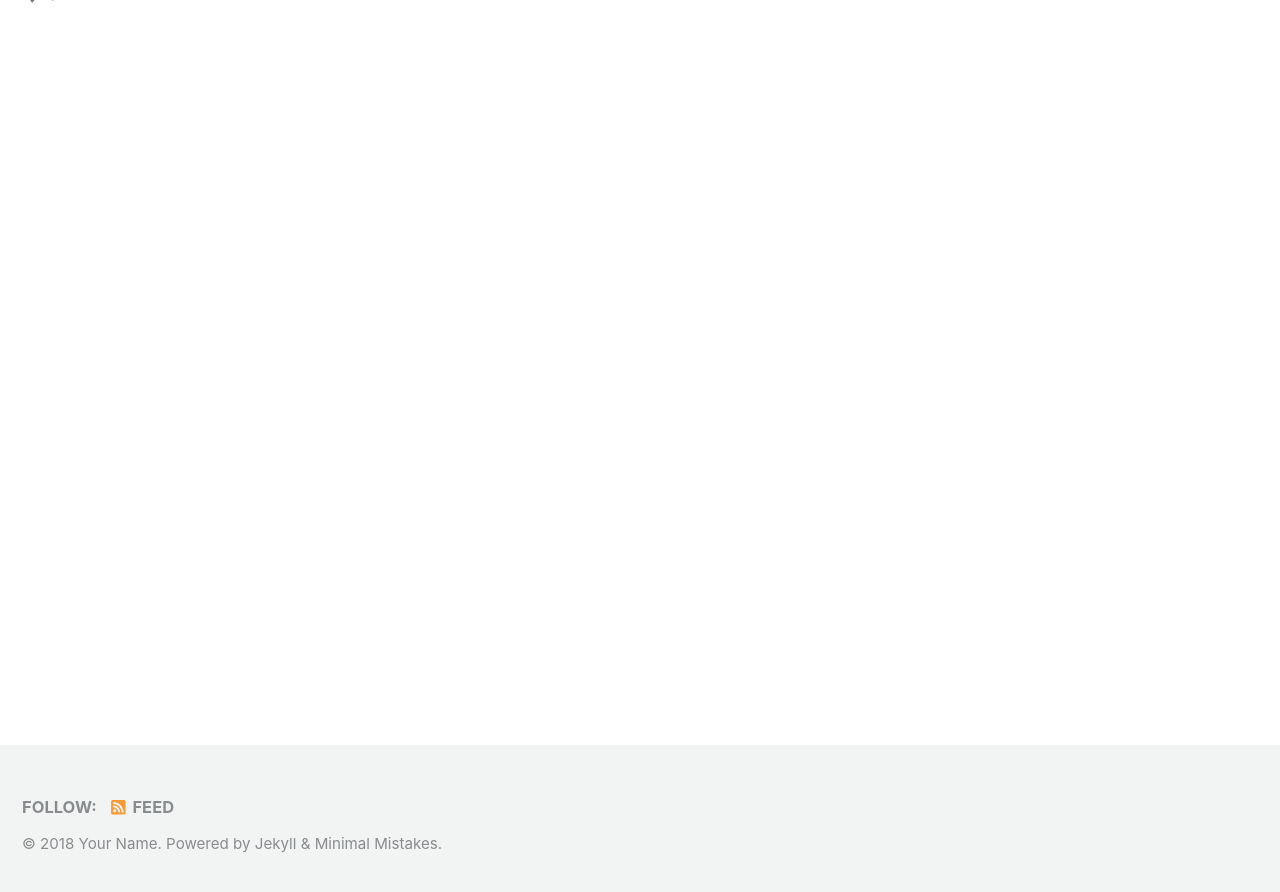
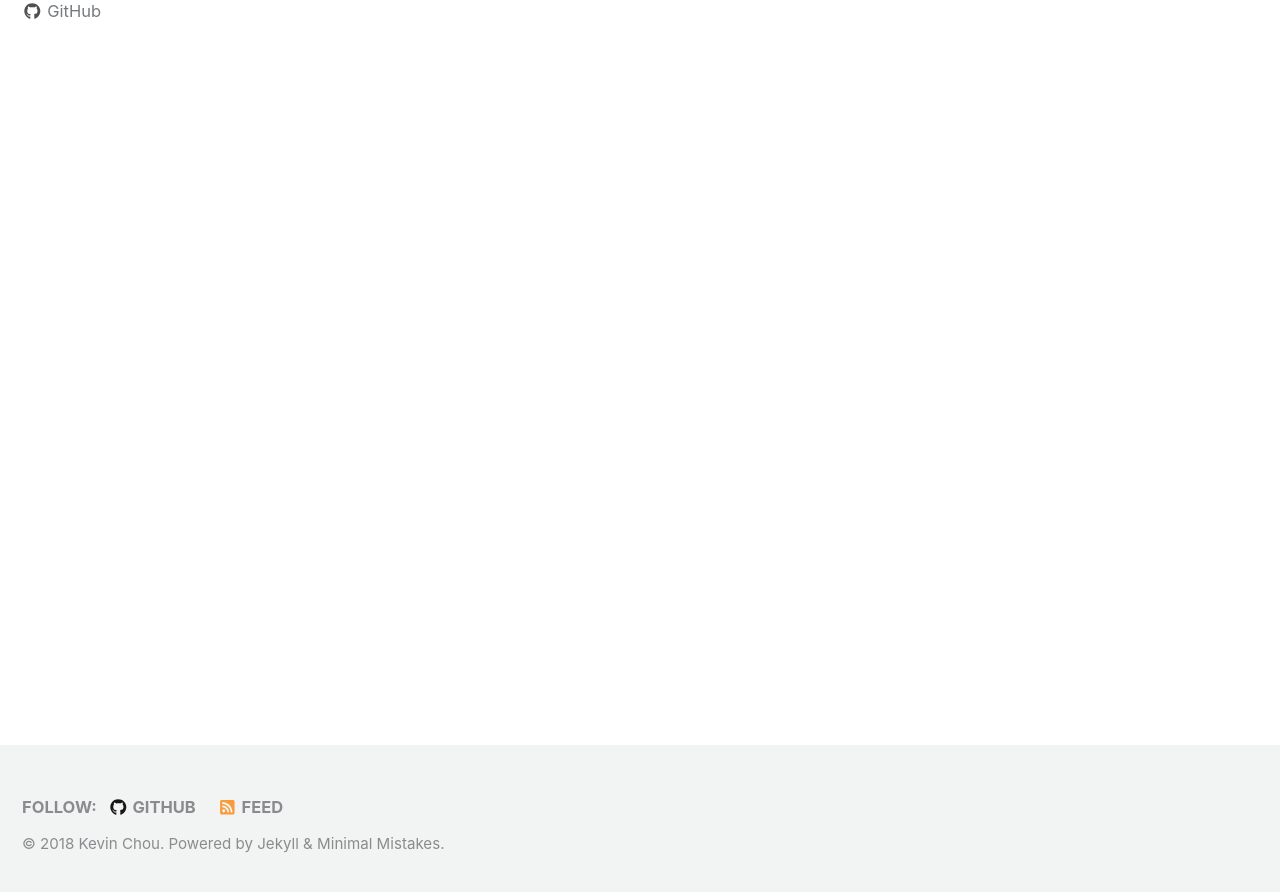
Before and after one commit to ktc11/kevintchou.github.io, a Jekyll site: the page built from index.html, in a window 1280 px wide and 900 px high, scrolled down 253 px. Shown: the top 892 px of the window. Built offline with Jekyll 4.4.1, drawn with Linux system fonts in a browser that asks for light colours; nearby versions of some CDN libraries; the list of posts is cut into pages by our own code; some of the changed text lies outside the part shown.

Commit message:
Created basic info

```diff
--- a/_config.yml
+++ b/_config.yml
@@ -16,10 +16,10 @@ minimal_mistakes_skin    : "default" # "air", "aqua", "contrast", "dark", "dirt"
 
 # Site Settings
 locale                   : "en-US"
-title                    : "Site Title"
+title                    : "Kevin Chou"
 title_separator          : "-"
-name                     : "Your Name"
-description              : "An amazing website."
+name                     : "Kevin Chou"
+description              :
 url                      : # the base hostname & protocol for your site e.g. "https://mmistakes.github.io"
 baseurl                  : # the subpath of your site, e.g. "/blog"
 repository               : # GitHub username/repo-name e.g. "mmistakes/minimal-mistakes"
@@ -97,10 +97,10 @@ analytics:
 
 # Site Author
 author:
-  name             : "Your Name"
+  name             : "Kevin Chou"
   avatar           : # path of avatar image, e.g. "/assets/images/bio-photo.jpg"
-  bio              : "I am an amazing person."
-  location         : "Somewhere"
+  bio              :
+  location         : "Dallas, TX"
   email            :
   uri              :
   home             : # null (default), "absolute or relative url to link to author home"
@@ -110,13 +110,13 @@ author:
   flickr           :
   facebook         :
   foursquare       :
-  github           :
+  github           : "kevintchou"
   gitlab           :
   google_plus      :
   keybase          :
   instagram        :
   lastfm           :
-  linkedin         : # "john-doe-12345678" (the last part of your profile url, e.g. https://www.linkedin.com/in/john-doe-12345678)
+  linkedin         : "kevintchou"
   pinterest        :
   soundcloud       :
   stackoverflow    : # "123456/username" (the last part of your profile url, e.g. https://stackoverflow.com/users/123456/username)
@@ -266,3 +266,11 @@ defaults:
       comments: # true
       share: true
       related: true
+
+  # _pages
+  - scope:
+      path: ""
+      type: pages
+    values:
+      layout: single
+      author_profile: true
```
